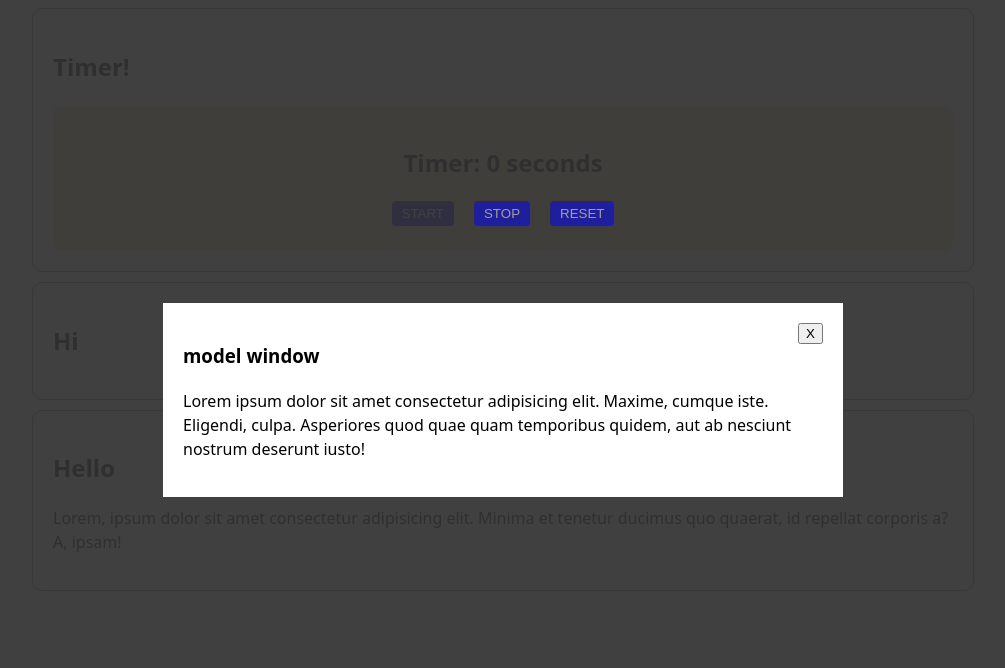
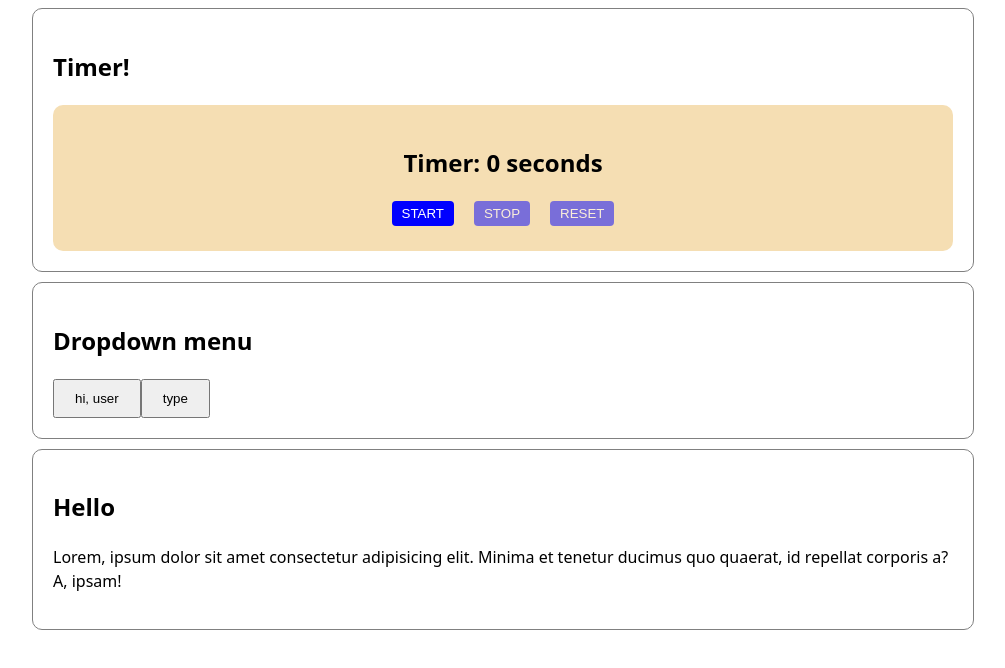
Before and after one commit to MakarKolesnyk/react, a React (Vite) app: page / in a window 1280 px wide. Shown: the top 668 px of the page, without its empty margins (137-1142 px from the left). Built offline with nearby package versions, Linux system fonts and the light colour scheme.

Commit message:
Add DropDownMenu && ToolTip

```diff
--- a/src/App.jsx
+++ b/src/App.jsx
@@ -1,37 +1,33 @@
 import Wrapper from "./components/Wrapper/Wrapper";
 import Timer from "./components/Timer/Timer";
-import ModelWindow from "./components/ModelWindow/ModelWindow";
-import { useState, useEffect } from "react";
+import DropDownMenu from "./components/DropDownMenu/DropDownMenu";
+import ToolTip from "./components/ToolTip/ToolTip";
 
 function App() {
-  const [isOpenModel, setIsOpenModel] = useState(false);
-  const closeModel = ()=>{setIsOpenModel(false)}
-  useEffect(() => {
-    const idTimeOut = setTimeout(() => {
-      setIsOpenModel(true);
-    }, 2000);
-    return () => {
-      clearTimeout(idTimeOut);
-    };
-  }, []);
   return (
     <>
-      {isOpenModel && (
-        <ModelWindow closeModel={closeModel}>
-          <h3>model window</h3>
-          <p>
-            Lorem ipsum dolor sit amet consectetur adipisicing elit. Maxime,
-            cumque iste. Eligendi, culpa. Asperiores quod quae quam temporibus
-            quidem, aut ab nesciunt nostrum deserunt iusto!
-          </p>
-        </ModelWindow>
-      )}
       <Wrapper>
-        <h2>Timer!</h2>
+        <ToolTip textToolTip="Click START for start timer">
+          <h2>Timer!</h2>
+        </ToolTip>
+
         <Timer />
       </Wrapper>
       <Wrapper>
-        <h2>Hi</h2>
+        <ToolTip textToolTip="click button and select">
+          <h2>Dropdown menu</h2>
+        </ToolTip>
+
+        <DropDownMenu text="hi, user" widthList={200}>
+          <p>Lorem, ipsum dolor.</p>
+          <p>Ducimus, sed ab.</p>
+          <p>Itaque, sapiente facilis?</p>
+        </DropDownMenu>
+        <DropDownMenu text="type" widthList={200}>
+          <p>Lorem, ipsum dolor.</p>
+          <p>Ducimus, sed ab.</p>
+          <p>Itaque, sapiente facilis?</p>
+        </DropDownMenu>
       </Wrapper>
       <Wrapper>
         <h2>Hello</h2>
--- /dev/null
+++ b/src/components/DropDownMenu/DropDownMenu.jsx
@@ -0,0 +1,29 @@
+import PropTypes from "prop-types";
+import { useState } from "react";
+import styles from "./DropDownMenu.module.scss";
+
+const DropDownMenu = (props) => {
+  const { children, text, widthList = 100 } = props;
+  const [isOpen, setIsOpen] = useState(false);
+  const changeIsOpen = () => {
+    setIsOpen(!isOpen);
+  };
+  return (
+    <div className={styles.parrent}>
+      <button onClick={changeIsOpen}>{text}</button>
+      {isOpen && (
+        <div style={{ width: widthList + "px" }} className={styles.list}>
+          {children}
+        </div>
+      )}
+    </div>
+  );
+};
+
+DropDownMenu.propTypes = {
+  children: PropTypes.any,
+  text: PropTypes.string,
+  widthList: PropTypes.number,
+};
+
+export default DropDownMenu;
--- /dev/null
+++ b/src/components/DropDownMenu/DropDownMenu.module.scss
@@ -0,0 +1,21 @@
+.parrent{
+    position: relative;
+    display: inline-flex;
+    flex-direction: column;
+    button{
+        padding: 10px 20px;
+    }
+}
+.list{
+    display: flex;
+    flex-direction: column;
+    position: absolute;
+    left: 0;
+    top: 100%;
+    *{
+        background-color: aliceblue;
+        margin: 0;
+        border: none;
+        border-bottom: 1px solid #777;
+    }
+}
--- /dev/null
+++ b/src/components/ToolTip/ToolTip.jsx
@@ -0,0 +1,29 @@
+import PropTypes from "prop-types";
+import { useState } from "react";
+import styles from './ToolTip.module.scss'
+
+const ToolTip = (props) => {
+  const { children, textToolTip } = props;
+  const [isVisible, setIsVisible] = useState(false);
+  const setOnVisible = () => {
+    setIsVisible(true);
+  };
+  const setOutVisible = () => {
+    setIsVisible(false);
+  };
+  return (
+    <div className={styles.mainElement}>
+      <div onMouseEnter={setOnVisible} onMouseLeave={setOutVisible}>
+        {children}
+      </div>
+      <div>{isVisible && <div className={styles.tooltip}>{textToolTip}</div>}</div>
+    </div>
+  );
+};
+
+ToolTip.propTypes = {
+  children: PropTypes.any,
+  textToolTip: PropTypes.string,
+};
+
+export default ToolTip;
--- /dev/null
+++ b/src/components/ToolTip/ToolTip.module.scss
@@ -0,0 +1,22 @@
+.mainElement {
+  position: relative;
+}
+
+.tooltip {
+  min-width: 200px;
+  max-width: 400px;
+  top: -5px;
+  left: 25%;
+  transform: translate(-30%, -100%);
+  padding: 5px 10px;
+  color: #ffffff;
+  background-color: #009cdc;
+  font-weight: normal;
+  font-size: 14px;
+  border-radius: 8px;
+  position: absolute;
+  z-index: 99999999;
+  box-sizing: border-box;
+  box-shadow: 0 1px 8px rgba(0, 0, 0, 0.5);
+  display: block;
+}
```
